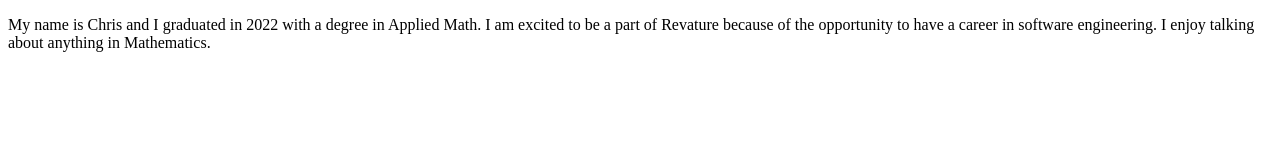
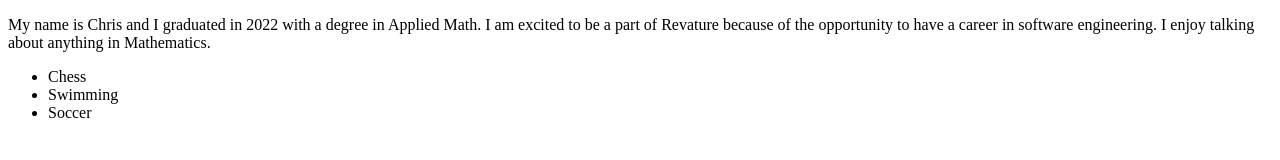
Before and after one commit to chrisbmk/Web-Dev-Challenges, a plain HTML site: page index.html in a window 1280 px wide. Drawn offline with Linux system fonts and the light colour scheme.

Commit message:
challenge II
created a list of my hobbies

```diff
--- a/index.html
+++ b/index.html
@@ -8,5 +8,11 @@
 
 <body>
   <p>My name is Chris and I graduated in 2022 with a degree in Applied Math. I am excited to be a part of Revature because of the opportunity to have a career in software engineering. I enjoy talking about anything in Mathematics.</p>
+
+  <ul>
+    <li>Chess</li>
+    <li>Swimming</li>
+    <li>Soccer</li>
+  </ul>
 </body>
 </html>
```
